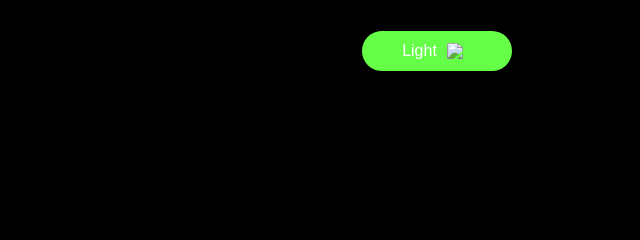
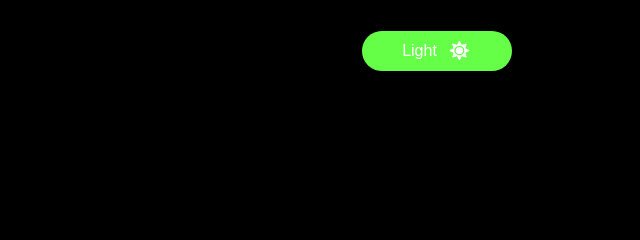
Before and after one commit to KacperDryja/KD_MyWeb, a plain HTML site: page index.html in a window 1280 px wide. Shown: the top 240 px of the page, 640-1280 px from the left. Drawn offline with Linux system fonts and the light colour scheme.

Commit message:
Update index.html

```diff
--- a/index.html
+++ b/index.html
@@ -24,7 +24,7 @@
             <i class="fa-solid fa-bars" onclick="openmenu()"></i><!--ikonę pobrać z https://fontawesome.com/icons/categories (ten obszar dotyczy urządzeń mobilnych)-->
             <div class="toggle-btn" id="btn">
                 <span id="btnText">Light</span>
-                <img src="images/sun.png" id="btnIcon">
+                <img src="images/images/sun.png" id="btnIcon">
             </div>
         </nav>
         <div class="header-text">
```
